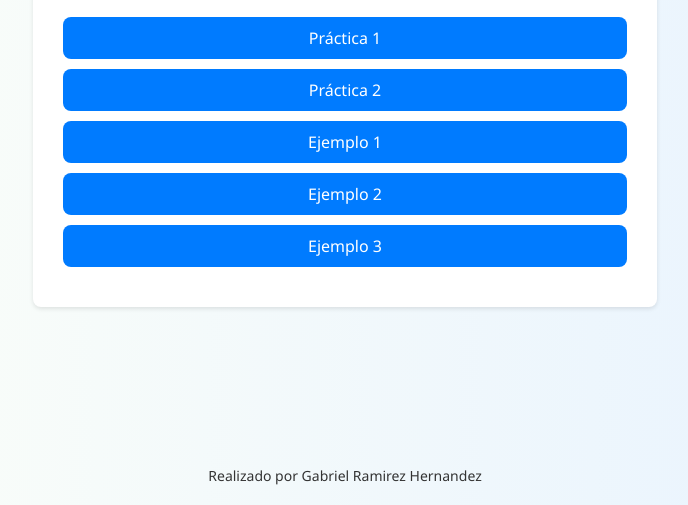
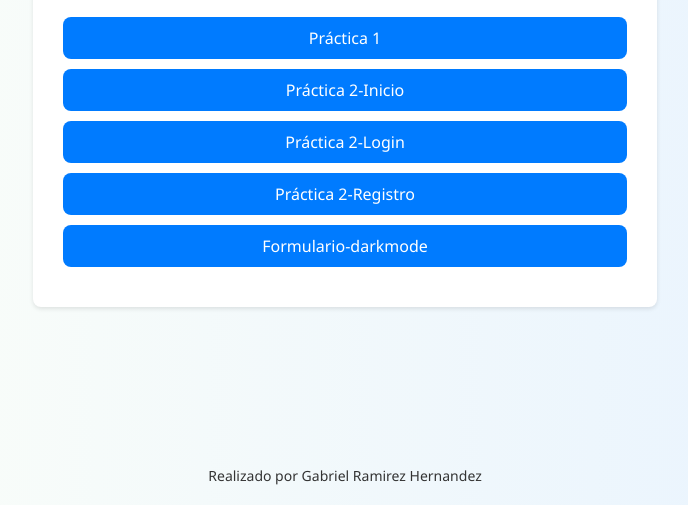
Before and after one commit to GabrielRamirez1/GabrielRamirez1.github.io, a plain HTML site: page index.html in a window 1280 px wide. Shown: the part 295-800 px from the top of the page, without its empty margins (295-983 px from the left). Drawn offline with Linux system fonts and the light colour scheme.

Commit message:
commit actualizacion

```diff
--- a/index.html
+++ b/index.html
@@ -62,10 +62,10 @@
         <h1>Páginas y Aplicaciones Web - Índice</h1>
         <ul>
             <li><a href="https://rivery3.github.io/gabemers.html">Práctica 1</a></li>
-            <li><a href="Practica_2_web/Login.html">Práctica 2</a></li>
-            <li><a href="ejemplo1.html">Ejemplo 1</a></li>
-            <li><a href="ejemplo2.html">Ejemplo 2</a></li>
-            <li><a href="ejemplo3.html">Ejemplo 3</a></li>
+            <li><a href="Practica_2_web/Login.html">Práctica 2-Inicio</a></li>
+            <li><a href="Practica_2_web/Inicio.html">Práctica 2-Login</a></li>
+            <li><a href="Practica_2_web/Registro.html">Práctica 2-Registro</a></li>
+            <li><a href="formulario/formulario.html">Formulario-darkmode</a></li>
         </ul>
     </div>
     <footer>Realizado por Gabriel Ramirez Hernandez</footer>
```
